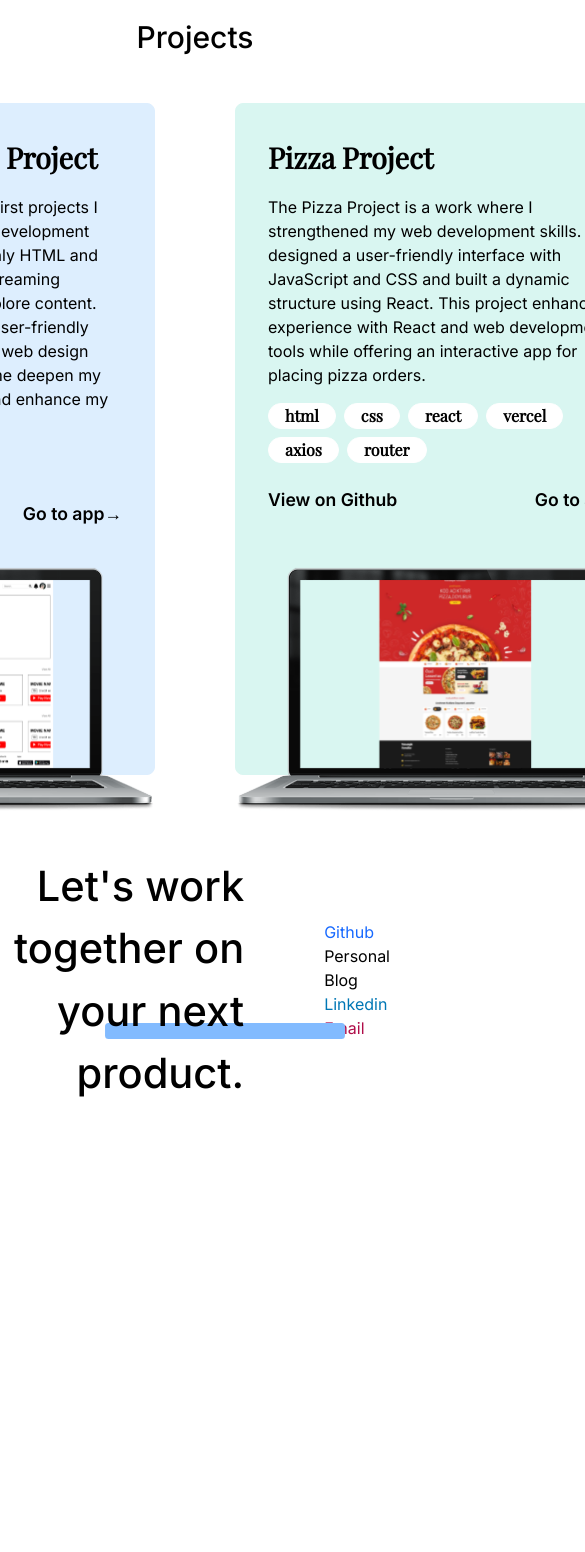
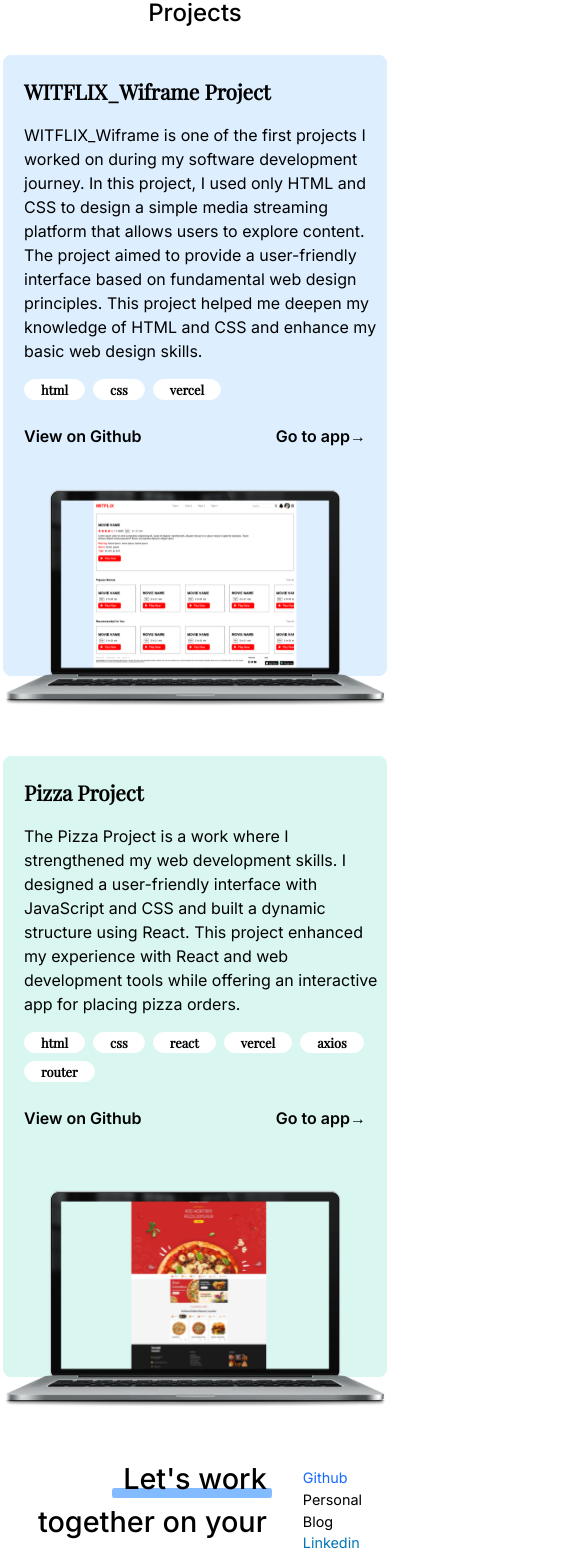
Before and after one commit to EzgiUOztuna/Personal-Website, a React (Vite) app: page / in a window 390 px wide. Shown: the part 1479-3031 px from the top of the page, 585 px wide, since content can reach past the window. Before the commit the page ends 2664 px from the top, so only its background shows below. Built offline with nearby package versions, Linux system fonts and the light colour scheme.

Commit message:
Projects Responsive

```diff
--- a/src/components/Projects.jsx
+++ b/src/components/Projects.jsx
@@ -10,19 +10,29 @@ export default function Projects() {
     return (
         <>
             <div className={`w-screen h-auto relative transition-all duration-300 block ${darkMode ? "dark:bg-slate-800 text-white" : ""}`}>
-                <h1 className="text-center font-inter text-3xl font-medium py-12">{words.projects}</h1>
-                <div className={`flex justify-center gap-20 ${darkMode ? "dark:text-black" : ""}`}>
+                <h1 className="text-center font-inter font-medium py-6 text-[1.5rem]
+                               lg:py-12 lg:text-3xl
+                               xl:py-12 xl:text-3xl">{words.projects}</h1>
+                <div className={`flex flex-col justify-center items-center
+                                 lg:flex-row lg:gap-20
+                                 xl:flex-row xl:gap-20 ${darkMode ? "dark:text-black" : ""}`}>
                     {words.project.map((item, index) => (
                         <div className={`border ${index === 0 ? 'border-[#DDEEFE] bg-[#DDEEFE]' : 'border-[#D9F6F1] bg-[#D9F6F1]'
-                            } rounded-lg w-[27rem] h-[42rem] p-8 mb-20 relative`}
+                            } rounded-lg h-[38.8rem] mb-20 relative w-[24rem] p-5
+                            lg:w-[27rem] lg:p-8 lg:mb-20 lg:h-[42rem]
+                            xl:w-[27rem] xl:p-8 xl:mb-20 xl:h-[42rem]`}
                             key={index}>
-                            <h2 className="font-playfair font-bold text-[1.8rem] pb-4">{item.title}</h2>
-                            <p className="font-inter font-normal text-[1rem] pb-4 w-[23rem]">{item.definition}</p>
+                            <h2 className="font-playfair font-bold pb-4 text-[1.3rem]
+                                           lg:text-[1.8rem]
+                                           xl:text-[1.8rem]">{item.title}</h2>
+                            <p className="font-inter font-normal text-[1rem] pb-4 w-[22.5rem]">{item.definition}</p>
                             <div className="flex gap-2 flex-wrap font-playfair font-bold justify-start">
                                 {(item.title === "Pizza Project" || item.title === "Pizza Projesi") && (
                                     <div className="flex gap-2 flex-wrap font-playfair font-bold justify-start">
                                         {words.pizzaProjectTechnologies && words.pizzaProjectTechnologies.map((tech, index) => (
-                                            <p key={index} className="border border-white rounded-full px-4 bg-white">
+                                            <p key={index} className="border border-white rounded-full px-4 bg-white text-[0.8rem]
+                                                                      lg:text-base
+                                                                      xl:text-base">
                                                 {tech}
                                             </p>
                                         ))}
@@ -31,31 +41,51 @@ export default function Projects() {
                                 {(item.title === "WITFLIX_Wiframe Project" || item.title === "WITFLIX_Wiframe Projesi") && (
                                     <div className="flex gap-2 flex-wrap font-playfair font-bold justify-start">
                                         {words.witflixProjectTechnologies && words.witflixProjectTechnologies.map((tech, index) => (
-                                            <p key={index} className="border border-white rounded-full px-4 bg-white">
+                                            <p key={index} className="border border-white rounded-full px-4 bg-white text-[0.8rem]
+                                                                      lg:text-base
+                                                                      xl:text-base">
                                                 {tech}
                                             </p>
                                         ))}
                                     </div>
                                 )}
                             </div>
-                            <div className="flex justify-between font-inter font-semibold text-[1.1rem] mb-16 pt-6 text-left">
+                            <div className="flex justify-between font-inter font-semibold text-[1rem] mb-0 pt-6 text-left
+                                            lg:text-[1.1rem] lg:mb-16
+                                            xl:text-[1.1rem] xl:mb-16">
                                 <a href={item.githubLink} target="_blank">
                                     <button>{words.viewGit}</button></a>
 
                                 <a href={item.appLink} target="_blank">
                                     <button>{words.goApp}<span>&#8594;</span></button></a>
                             </div>
-                            <img className="absolute top-[28.85rem] left-0" src={item.imageUrl} />
+                            <img className="absolute top-[27rem] left-0
+                                            lg:top-[28.85rem]
+                                            xl:top-[28.85rem]" src={item.imageUrl} />
                         </div>
                     ))}
                 </div>
-                <div className="flex justify-center items-center gap-20 pb-20 relative">
-                    <p className="font-inter font-medium text-[2.6rem] w-[28rem] text-right relative z-10">{words.footerP}<img className="absolute bottom-[4.1rem] left-[43%] w-60 z-[-1]" src="Rectangle 40.svg" /></p>
+                <div className="flex justify-center items-center gap-9 pb-20 relative px-7
+                                lg:gap-20 lg:px-0
+                                xl:gap-20 xl:px-0">
+                    <p className="font-inter font-medium text-[1.8rem] w-[24rem] text-right relative z-10
+                                  lg:text-[2.6rem] lg:w-[28rem]
+                                  xl:text-[2.6rem] xl:w-[28rem]">{words.footerP}<img className="absolute bottom-[5.5rem] left-[35%] w-40 z-[-1]
+                                  lg:w-60 lg:bottom-[4.1rem] lg:left-[43%]
+                                  xl:w-60 xl:bottom-[4.1rem] xl:left-[43%]" src="Rectangle 40.svg" /></p>
                     <ul>
-                        <a className="flex flex-col	text-base font-inter" style={{ color: "#1769FF" }} href={words.githubUrl} target="_blank">Github</a>
-                        <a className="flex flex-col	text-base font-inter" href={words.personalBlogUrl} target="_blank">{words.personalBlogTitle}</a>
-                        <a className="flex flex-col	text-base font-inter" style={{ color: "#0077B5" }} href={words.linkedinUrl} target="_blank">Linkedin</a>
-                        <a className="flex flex-col	text-base font-inter" style={{ color: "#AF0C48" }} href={words.emailUrl} target="_blank">Email</a>
+                        <a className="flex flex-col	text-[0.9rem] font-inter
+                                      lg:text-base
+                                      xl:text-base" style={{ color: "#1769FF" }} href={words.githubUrl} target="_blank">Github</a>
+                        <a className="flex flex-col font-inter text-[0.9rem]
+                                     lg:text-base
+                                    xl:text-base" href={words.personalBlogUrl} target="_blank">{words.personalBlogTitle}</a>
+                        <a className="flex flex-col font-inter text-[0.9rem]
+                                     lg:text-base
+                                    xl:text-base" style={{ color: "#0077B5" }} href={words.linkedinUrl} target="_blank">Linkedin</a>
+                        <a className="flex flex-col font-inter text-[0.9rem]
+                                      lg:text-base
+                                      xl:text-base" style={{ color: "#AF0C48" }} href={words.emailUrl} target="_blank">Email</a>
                     </ul>
                 </div >
             </div>
```
